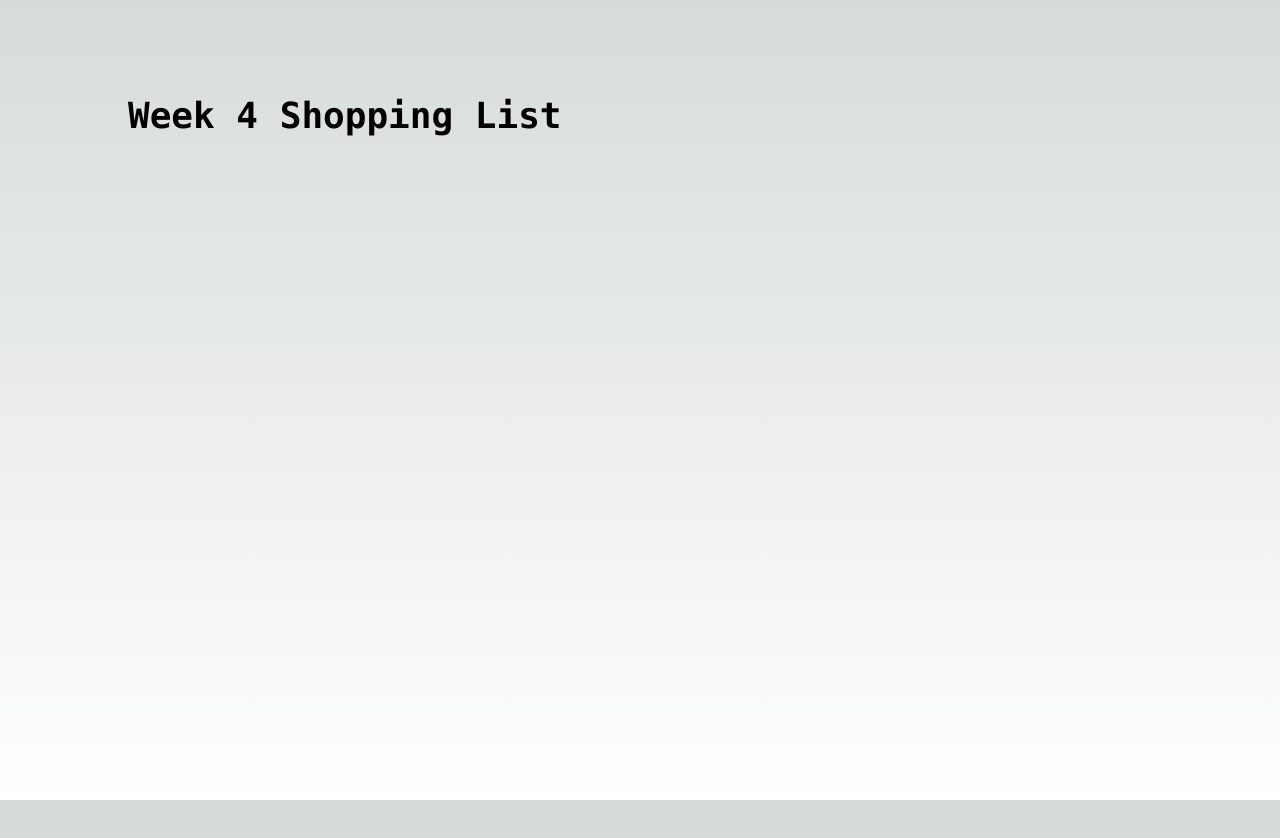
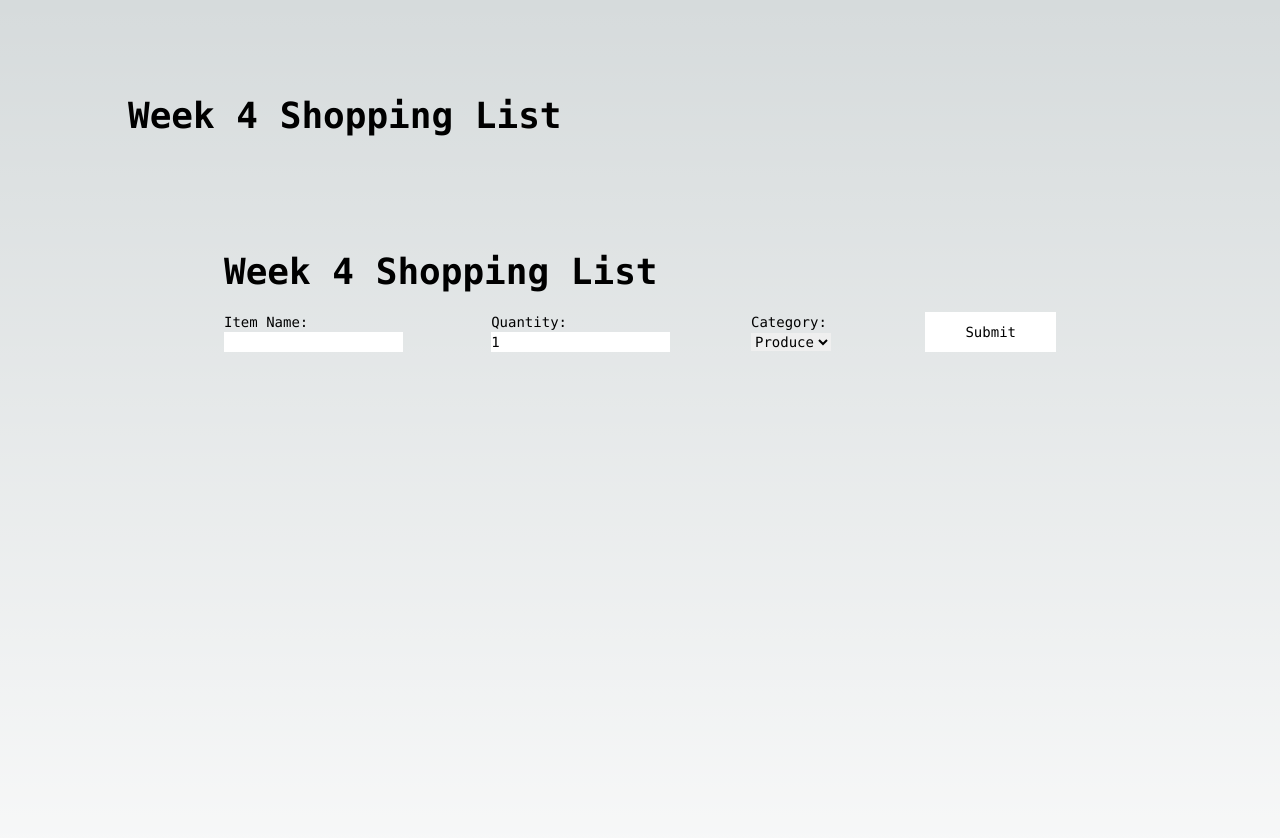
Before and after one commit to ZackariaOsman/cprg306-a, a Next.js app: page /week4 in a window 1280 px wide. Shown: the top 838 px of the page. Before the commit the page ends 800 px from the top, so only its background shows below. Built offline with nearby package versions, Linux system fonts and the light colour scheme.

Commit message:
Week 4 work
Just need to make it look pretty

```diff
--- /dev/null
+++ b/app/week4/new-item.js
@@ -0,0 +1,71 @@
+'use client';
+import {useState} from 'react';
+
+
+export default function NewItem() {
+
+    const [name, setName] = useState("");
+    const [quantity, setQuantity] = useState(1);
+    const [category, setCategory] = useState('produce');
+
+
+    const handleSubmit = (e) => {
+        e.preventDefault();
+        const newItem = { name, quantity, category };
+        console.log(newItem);
+        alert(`You are submitting ${name} ${quantity} ${category}`);
+        setName('');
+        setQuantity(1);
+        setCategory('produce');
+    };
+
+
+    return(
+        <html>
+            <head><title>Week4</title></head>
+            <main className="flex min-h-screen flex-col items-center justify-between p-24">
+            <div class="z-10 max-w-5xl w-full items-center justify-between font-mono text-sm">
+                <h1 class="text-4xl font-bold">Week 4 Shopping List</h1>
+                <br></br>
+                <form className='flex space-x-10' onSubmit={handleSubmit}>
+                    <div>
+                        <label className=''>Item Name:</label>
+                        <input
+                            type="text"
+                            required
+                            value={name}
+                            onChange={(e) => setName(e.target.value)}
+                        />
+                    </div>
+
+                    <div>
+                        <label className=''>Quantity:</label>
+                        <input
+                            type="number"
+                            required
+                            value={quantity}
+                            onChange={(e) => setQuantity(e.target.value)}
+                        />
+                    </div>
+
+                    <div>
+                        <label className=''>Category:</label>
+                        <select className='gap-10'
+                            value={category}
+                            onChange={(e) => setCategory(e.target.value)}
+                        >
+                            <option value="produce">Produce</option>
+                            <option value="dairy">Dairy</option>
+                            <option value="meat">Meat</option>
+                            <option value="frozen">Frozen</option>
+                            <option value="other">Other</option>
+                        </select>
+                    </div>
+
+                    <button className=' bg-white px-10'>Submit</button>
+                </form>
+            </div>
+            </main>
+        </html>
+    )
+};
--- a/app/week4/page.js
+++ b/app/week4/page.js
@@ -1,4 +1,5 @@
 import Link from "next/link";
+import NewItem from "./new-item";
 
 export default function Week4() {
     return(
@@ -8,6 +9,7 @@ export default function Week4() {
             <div class="z-10 max-w-5xl w-full items-center justify-between font-mono text-sm">
                 <h1 class="text-4xl font-bold">Week 4 Shopping List</h1>
                 <br></br>
+                <NewItem ></NewItem>
             </div>
             </main>
       </html>
```
